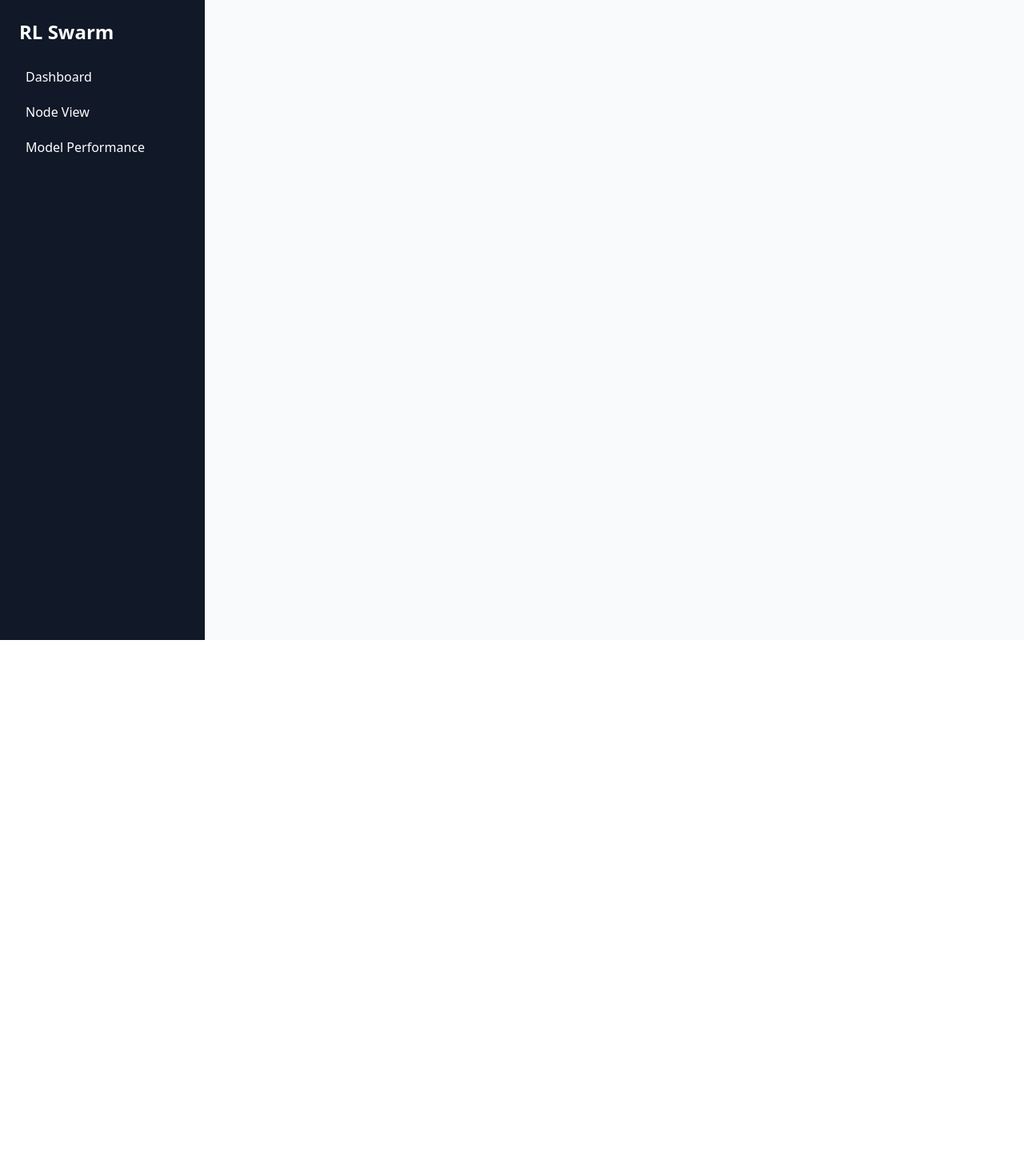
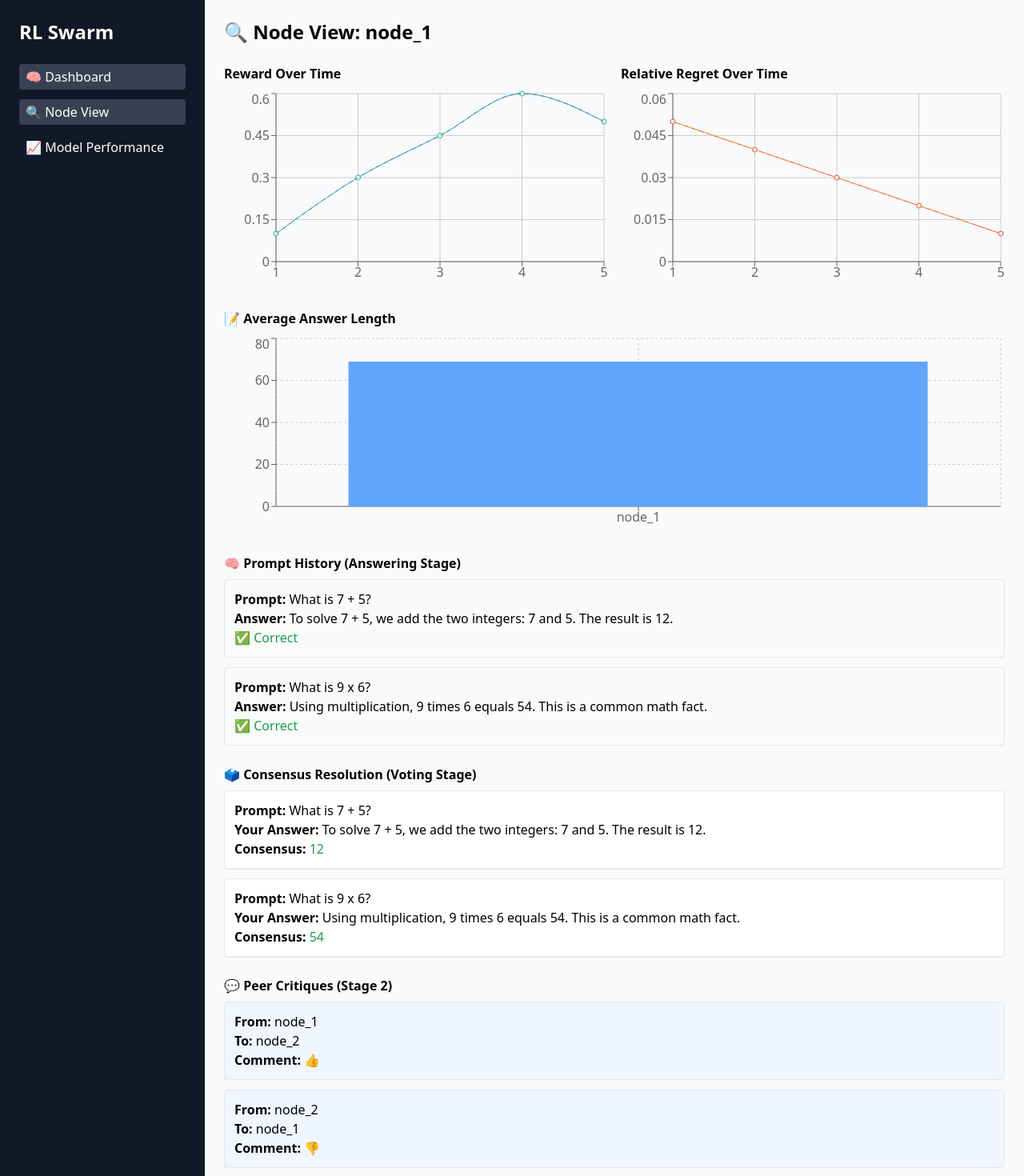
Before and after one commit to maahiarahman/rl-swarm-dashboard, a React (Create React App) app: page /node-view/node_1 in a window 1280 px wide. Shown: the top 1470 px of the page at 80% size. Before the commit the page ends 800 px from the top, so only its background shows below. Built offline with nearby package versions, Linux system fonts and the light colour scheme.

Commit message:
CritiqueViewer RewardChart RegretChart ConsensusViewer

```diff
--- a/src/App.js
+++ b/src/App.js
@@ -1,19 +1,25 @@
 import React from 'react';
-import { BrowserRouter as Router } from 'react-router-dom';
+import { BrowserRouter as Router, Routes, Route } from 'react-router-dom';
+
 import Sidebar from './components/Sidebar';
-import AppRoutes from './routes/AppRoutes';
+import Dashboard from './components/Dashboard';
+import NodeView from './pages/NodeView';
+import ModelPerformance from './pages/ModelPerformance';
 
-function App() {
+export default function App() {
   return (
     <Router>
       <div className="flex">
         <Sidebar />
-        <main className="flex-1 bg-gray-50 p-6 min-h-screen">
-          <AppRoutes />
-        </main>
+        <div className="flex-1 bg-gray-50 min-h-screen">
+          <Routes>
+            <Route path="/" element={<Dashboard />} />
+            <Route path="/node-view/:nodeId" element={<NodeView />} />
+            <Route path="/model-performance" element={<ModelPerformance />} />
+            <Route path="*" element={<div className="p-6 text-red-600">404 – Not Found</div>} />
+          </Routes>
+        </div>
       </div>
     </Router>
   );
 }
-
-export default App;
--- a/src/components/AnswerLengthChart.jsx
+++ b/src/components/AnswerLengthChart.jsx
@@ -1,26 +1,30 @@
 import React from 'react';
-import { BarChart, Bar, XAxis, YAxis, CartesianGrid, Tooltip } from 'recharts';
+import { BarChart, Bar, XAxis, YAxis, CartesianGrid, Tooltip, ResponsiveContainer } from 'recharts';
 
-export default function AnswerLengthChart({ nodes }) {
+export default function AnswerLengthChart({ nodes, step }) {
   const chartData = nodes.map((node) => {
-    const avgLength =
-      node.answers.reduce((sum, a) => sum + a.answer.length, 0) / node.answers.length;
+    const lengths = node.answers.map((a) => a.answer.length);
+    const sliced = step ? lengths.slice(0, step) : lengths;
+    const avgLength = sliced.reduce((sum, len) => sum + len, 0) / sliced.length || 0;
+
     return {
       node: node.node_id,
-      avgLength: Math.round(avgLength)
+      avgLength: Math.round(avgLength),
     };
   });
 
   return (
     <div>
       <h2 className="font-semibold mb-2">📝 Average Answer Length</h2>
-      <BarChart width={400} height={250} data={chartData}>
-        <CartesianGrid stroke="#ccc" />
-        <XAxis dataKey="node" />
-        <YAxis />
-        <Tooltip />
-        <Bar dataKey="avgLength" fill="#60a5fa" />
-      </BarChart>
+      <ResponsiveContainer width="100%" height={250}>
+        <BarChart data={chartData}>
+          <CartesianGrid strokeDasharray="3 3" />
+          <XAxis dataKey="node" />
+          <YAxis />
+          <Tooltip />
+          <Bar dataKey="avgLength" fill="#60a5fa" />
+        </BarChart>
+      </ResponsiveContainer>
     </div>
   );
 }
--- a/src/components/ConsensusViewer.jsx
+++ b/src/components/ConsensusViewer.jsx
@@ -3,18 +3,21 @@ import React from 'react';
 export default function ConsensusViewer({ answers, consensus }) {
   return (
     <div>
-      <h2 className="font-semibold mb-2 mt-6">🧠 Swarm Consensus Comparison</h2>
+      <h2 className="font-semibold mb-2 mt-4">🗳️ Consensus Resolution (Voting Stage)</h2>
       <div className="space-y-3">
         {answers.map((a, i) => {
           const consensusAnswer = consensus[a.prompt];
-          const agreed = a.answer === consensusAnswer;
           return (
-            <div key={i} className="p-3 rounded border bg-gray-50">
+            <div key={i} className="p-3 rounded border bg-white shadow-sm">
               <p><strong>Prompt:</strong> {a.prompt}</p>
-              <p><strong>Node's Answer:</strong> {a.answer}</p>
-              <p><strong>Swarm Consensus:</strong> {consensusAnswer}</p>
-              <p className={agreed ? 'text-green-600' : 'text-red-600'}>
-                {agreed ? '✅ Agreed with Swarm' : '❌ Disagreed with Swarm'}
+              <p><strong>Your Answer:</strong> {a.answer}</p>
+              <p>
+                <strong>Consensus:</strong>{' '}
+                {consensusAnswer ? (
+                  <span className="text-green-600">{consensusAnswer}</span>
+                ) : (
+                  <span className="text-gray-500 italic">Not available</span>
+                )}
               </p>
             </div>
           );
--- a/src/components/CritiqueViewer.jsx
+++ b/src/components/CritiqueViewer.jsx
@@ -3,15 +3,13 @@ import React from 'react';
 export default function CritiqueViewer({ critiques }) {
   return (
     <div>
-      <h2 className="font-semibold mb-2 mt-6">🤝 Swarm Critique Network</h2>
+      <h2 className="font-semibold mb-2 mt-4">💬 Peer Critiques (Stage 2)</h2>
       <div className="space-y-3">
         {critiques.map((c, i) => (
-          <div
-            key={i}
-            className="p-3 rounded border bg-gray-100 flex justify-between items-center"
-          >
-            <p><strong>{c.from}</strong> critiqued <strong>{c.to}</strong></p>
-            <p className="text-xl">{c.comment}</p>
+          <div key={i} className="p-3 rounded border bg-blue-50">
+            <p><strong>From:</strong> {c.from}</p>
+            <p><strong>To:</strong> {c.to}</p>
+            <p><strong>Comment:</strong> {c.comment}</p>
           </div>
         ))}
       </div>
--- a/src/components/PromptViewer.jsx
+++ b/src/components/PromptViewer.jsx
@@ -3,13 +3,12 @@ import React from 'react';
 export default function PromptViewer({ answers }) {
   return (
     <div>
-      <h2 className="font-semibold mb-2 mt-4">🧠 Prompt History & Reasoning</h2>
+      <h2 className="font-semibold mb-2 mt-4">🧠 Prompt History (Answering Stage)</h2>
       <div className="space-y-3">
         {answers.map((a, i) => (
-          <div key={i} className="p-3 rounded border bg-gray-50 shadow-sm">
+          <div key={i} className="p-3 rounded border bg-gray-50">
             <p><strong>Prompt:</strong> {a.prompt}</p>
             <p><strong>Answer:</strong> {a.answer}</p>
-            <p><strong>Reasoning:</strong> {a.reasoning}</p>
             <p className={a.correct ? 'text-green-600' : 'text-red-600'}>
               {a.correct ? '✅ Correct' : '❌ Incorrect'}
             </p>
--- a/src/components/RegretChart.jsx
+++ b/src/components/RegretChart.jsx
@@ -1,8 +1,8 @@
 import React from 'react';
-import { LineChart, Line, XAxis, YAxis, CartesianGrid, Tooltip } from 'recharts';
+import { LineChart, Line, XAxis, YAxis, CartesianGrid, Tooltip, ResponsiveContainer } from 'recharts';
 
 export default function RegretChart({ nodes, step }) {
-  const chartData = nodes[0].regret.map((_, i) => {
+  const chartData = nodes[0]?.regret.map((_, i) => {
     const point = { step: i + 1 };
     let swarmSum = 0;
     nodes.forEach((node) => {
@@ -11,14 +11,15 @@ export default function RegretChart({ nodes, step }) {
     });
     point["Swarm Avg"] = swarmSum / nodes.length;
     return point;
-  });
+  }) || [];
 
-  const slicedData = chartData.slice(0, step);
+  const slicedData = step ? chartData.slice(0, step) : chartData;
 
   return (
     <div>
       <h2 className="font-semibold mb-2">Relative Regret Over Time</h2>
-      <LineChart width={400} height={250} data={slicedData}>
+      <ResponsiveContainer width="100%" height={250}>
+        <LineChart data={slicedData}>
           <CartesianGrid stroke="#ccc" />
           <XAxis dataKey="step" />
           <YAxis />
@@ -40,6 +41,7 @@ export default function RegretChart({ nodes, step }) {
             dot={false}
           />
         </LineChart>
+      </ResponsiveContainer>
     </div>
   );
 }
--- a/src/components/RewardChart.jsx
+++ b/src/components/RewardChart.jsx
@@ -1,8 +1,8 @@
 import React from 'react';
-import { LineChart, Line, XAxis, YAxis, CartesianGrid, Tooltip } from 'recharts';
+import { LineChart, Line, XAxis, YAxis, CartesianGrid, Tooltip, ResponsiveContainer } from 'recharts';
 
 export default function RewardChart({ nodes, step }) {
-  const chartData = nodes[0].rewards.map((_, i) => {
+  const chartData = nodes[0]?.rewards.map((_, i) => {
     const point = { step: i + 1 };
     let swarmSum = 0;
     nodes.forEach((node) => {
@@ -11,14 +11,15 @@ export default function RewardChart({ nodes, step }) {
     });
     point["Swarm Avg"] = swarmSum / nodes.length;
     return point;
-  });
+  }) || [];
 
-  const slicedData = chartData.slice(0, step);
+  const slicedData = step ? chartData.slice(0, step) : chartData;
 
   return (
     <div>
       <h2 className="font-semibold mb-2">Reward Over Time</h2>
-      <LineChart width={400} height={250} data={slicedData}>
+      <ResponsiveContainer width="100%" height={250}>
+        <LineChart data={slicedData}>
           <CartesianGrid stroke="#ccc" />
           <XAxis dataKey="step" />
           <YAxis />
@@ -40,6 +41,7 @@ export default function RewardChart({ nodes, step }) {
             dot={false}
           />
         </LineChart>
+      </ResponsiveContainer>
     </div>
   );
 }
--- a/src/components/Sidebar.jsx
+++ b/src/components/Sidebar.jsx
@@ -1,12 +1,14 @@
 import { Link, useLocation } from 'react-router-dom';
+import data from '../data/mockNodeData.json';
 
 export default function Sidebar() {
   const location = useLocation();
+  const firstNode = data.nodes[0]?.node_id || 'node_1';
 
   const navItems = [
-    { label: 'Dashboard', to: '/' },
-    { label: 'Node View', to: '/node-view' },
-    { label: 'Model Performance', to: '/model-performance' },
+    { label: '🧠 Dashboard', to: '/' },
+    { label: '🔍 Node View', to: `/node-view/${firstNode}` },
+    { label: '📈 Model Performance', to: '/model-performance' },
   ];
 
   return (
@@ -18,7 +20,7 @@ export default function Sidebar() {
             key={to}
             to={to}
             className={`block px-2 py-1 rounded ${
-              location.pathname === to ? 'bg-gray-700' : 'hover:bg-gray-800'
+              location.pathname.startsWith(to) ? 'bg-gray-700' : 'hover:bg-gray-800'
             }`}
           >
             {label}
--- a/src/pages/NodeView.jsx
+++ b/src/pages/NodeView.jsx
@@ -1,10 +1,49 @@
 import React from 'react';
+import { useParams } from 'react-router-dom';
+import data from '../data/mockNodeData.json';
+
+import RewardChart from '../components/RewardChart';
+import RegretChart from '../components/RegretChart';
+import PromptViewer from '../components/PromptViewer';
+import ConsensusViewer from '../components/ConsensusViewer';
+import CritiqueViewer from '../components/CritiqueViewer';
+import AnswerLengthChart from '../components/AnswerLengthChart';
 
 export default function NodeView() {
+  const { nodeId } = useParams();
+  const node = data.nodes.find((n) => n.node_id === nodeId);
+
+  console.log("URL param:", nodeId);
+  console.log("Available node_ids:", data.nodes.map((n) => n.node_id));
+  console.log("Matched node:", node);
+
+  if (!node) {
+    return (
+      <div className="p-6 text-red-600 font-medium text-lg flex items-center gap-2">
+        ❌ Node not found
+      </div>
+    );
+  }
+
+  const consensusData = data.consensus || {};
+  const critiqueData = data.critiques || [];
+
   return (
-    <div>
-      <h1 className="text-2xl font-bold mb-4">🔍 Node View</h1>
-      <p>Details about a selected swarm node will go here.</p>
+    <div className="p-6 space-y-6">
+      <h1 className="text-2xl font-bold">🔍 Node View: {nodeId}</h1>
+
+      <div className="grid grid-cols-1 md:grid-cols-2 gap-4">
+        <RewardChart nodes={[node]} />
+        <RegretChart nodes={[node]} />
+      </div>
+
+      <AnswerLengthChart nodes={[node]} />
+
+      <PromptViewer answers={node.answers} />
+
+      <ConsensusViewer answers={node.answers} consensus={consensusData} />
+
+      <CritiqueViewer critiques={critiqueData} />
     </div>
   );
 }
--- a/src/routes/AppRoutes.jsx
+++ b/src/routes/AppRoutes.jsx
@@ -1,6 +1,6 @@
 import React from 'react';
 import { Routes, Route } from 'react-router-dom';
-import Dashboard from '../pages/Dashboard';
+import Dashboard from '../components/Dashboard';
 import NodeView from '../pages/NodeView';
 import ModelPerformance from '../pages/ModelPerformance';
 
```
Also changed, not shown: src/components/Dashboard.jsx (+21 -23 lines), src/pages/Dashboard.jsx (deleted, +0 -40 lines). Lines whose indentation alone changed are shown as unchanged.
